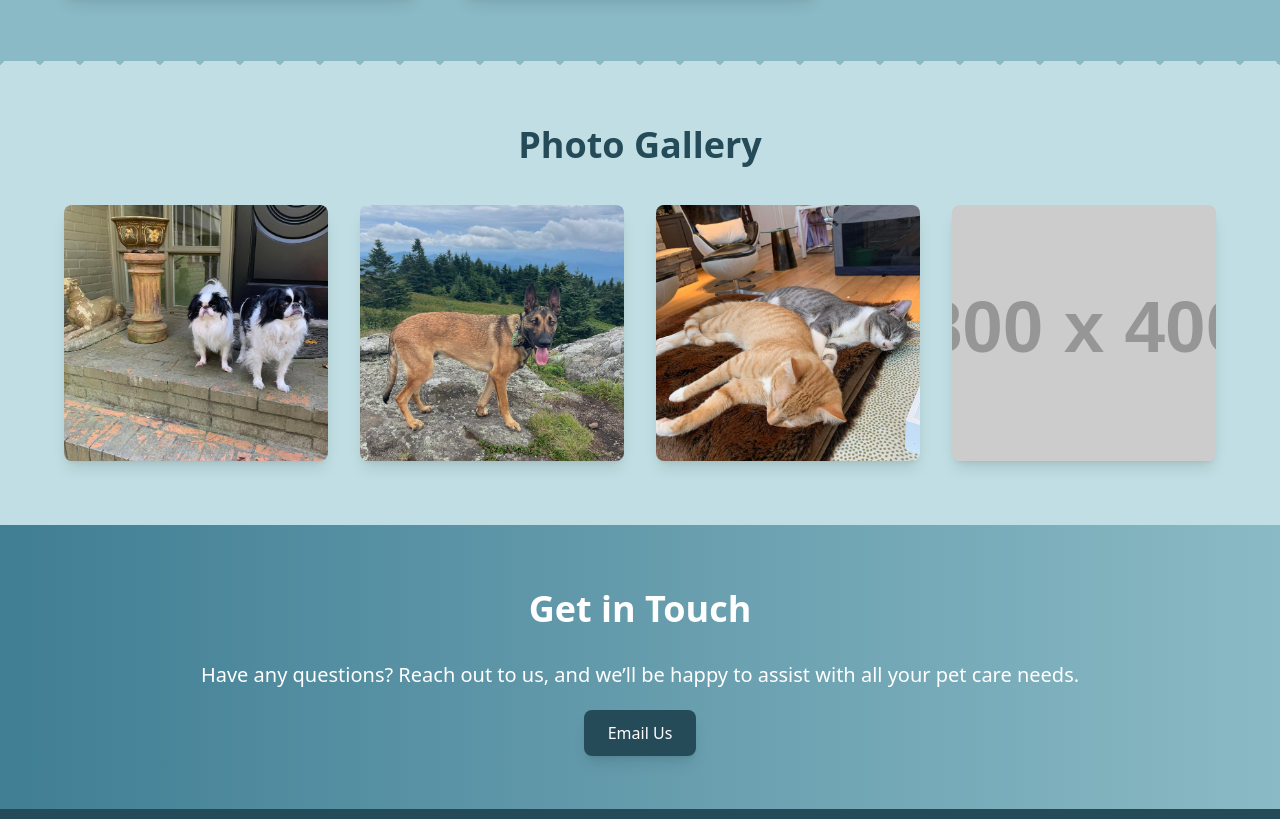
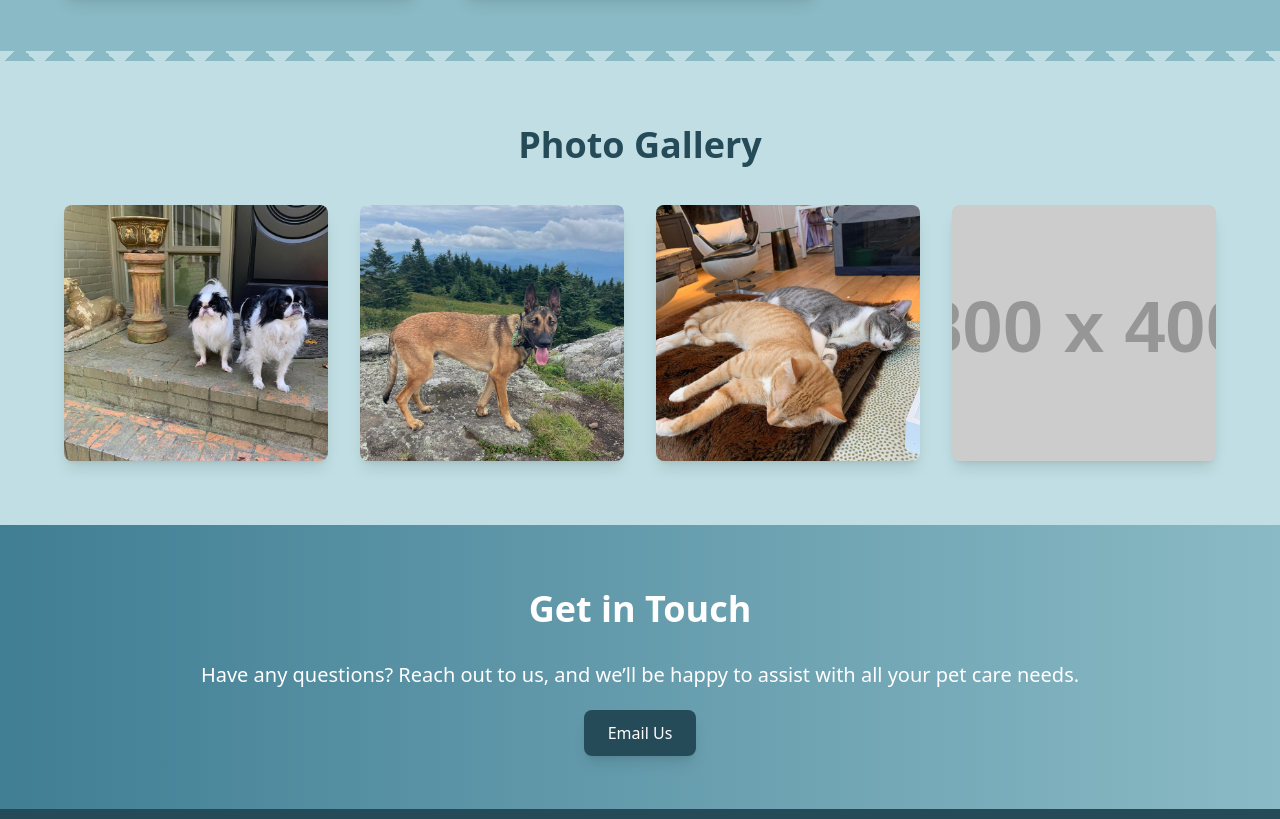
Before and after one commit to Kristy-H-Thompson/Pet-Pal-Visits, a plain HTML site: page index.html in a window 1280 px wide. Shown: the part 2539-3358 px from the top of the page. Drawn offline with nearby package versions, Linux system fonts and the light colour scheme; placeholder pictures from the web are drawn by us.

Commit message:
Update index.html

```diff
--- a/index.html
+++ b/index.html
@@ -206,7 +206,10 @@
 
 
         <!-- Animal Gallery Section -->
-    <section id="slideshow" class="py-16 bg-[#c0dee3]">
+<section id="slideshow" class="relative py-16 bg-[#c0dee3]
+    before:content-[''] before:absolute before:top-[-10px] before:left-0 before:w-full before:h-[20px]
+    before:bg-[length:40px_100%] before:bg-[linear-gradient(135deg,_#c0dee3_25%,_transparent_25%),_linear-gradient(225deg,_#c0dee3_25%,_transparent_25%)] before:bg-[0_0]">
+
     <div class="max-w-6xl mx-auto text-center">
         <h2 class="text-4xl font-bold text-[#254a58] mb-10">Photo Gallery</h2>
         <div class="grid grid-cols-1 sm:grid-cols-2 md:grid-cols-3 lg:grid-cols-4 gap-8">
@@ -241,6 +244,7 @@
         </div>
     </div>
 </section>
+
 
 
 
```
Lines whose indentation alone changed are shown as unchanged.
